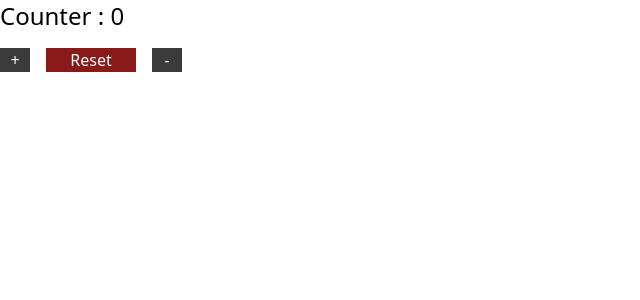
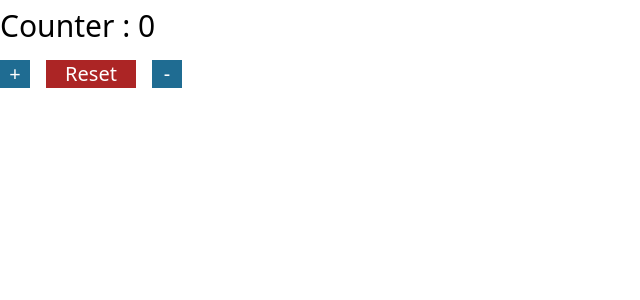
Before and after one commit to diduladishan/React_Project_Practice, a React (Vite) app: page / in a window 1280 px wide. Shown: the top 300 px of the page, without its empty margins (0-640 px from the left). Built offline with nearby package versions, Linux system fonts and the light colour scheme.

Commit message:
simple state management using useReducer

```diff
--- a/src/pages/UseReducerPractice.jsx
+++ b/src/pages/UseReducerPractice.jsx
@@ -1,21 +1,15 @@
-"use strict";
-
-import React, { useReducer } from "react";
+import { useReducer } from "react";
 
 const UseReducerPractice = () => {
   function reducer(state, action) {
     switch (action.type) {
       case "increment":
         return state + 1;
-
       case "decrement":
         return state - 1;
 
       case "reset":
         return 0;
-
-      default:
-        throw new Error();
     }
   }
 
@@ -23,24 +17,24 @@ const UseReducerPractice = () => {
 
   return (
     <div>
-      <p className="mb-4 text-2xl font-medium">Counter : {count}</p>
+      <p className="text-3xl mb-4 mt-2">Counter : {count}</p>
 
       <div className="flex items-center gap-4">
         <button
           onClick={() => dispatch({ type: "increment" })}
-          className="w-[30px] bg-[#3b3b3b] font-medium text-white"
+          className="w-[30px] bg-[#1f6c92] font-medium text-white text-xl"
         >
           +
         </button>
         <button
           onClick={() => dispatch({ type: "reset" })}
-          className="w-[90px] bg-[#8a1919] font-medium text-white"
+          className="w-[90px] bg-[#ac2525] font-medium text-white text-xl"
         >
           Reset
         </button>
         <button
           onClick={() => dispatch({ type: "decrement" })}
-          className="w-[30px] bg-[#3b3b3b] font-medium text-white"
+          className="w-[30px] bg-[#1f6c92] font-medium text-white text-xl"
         >
           -
         </button>
```
